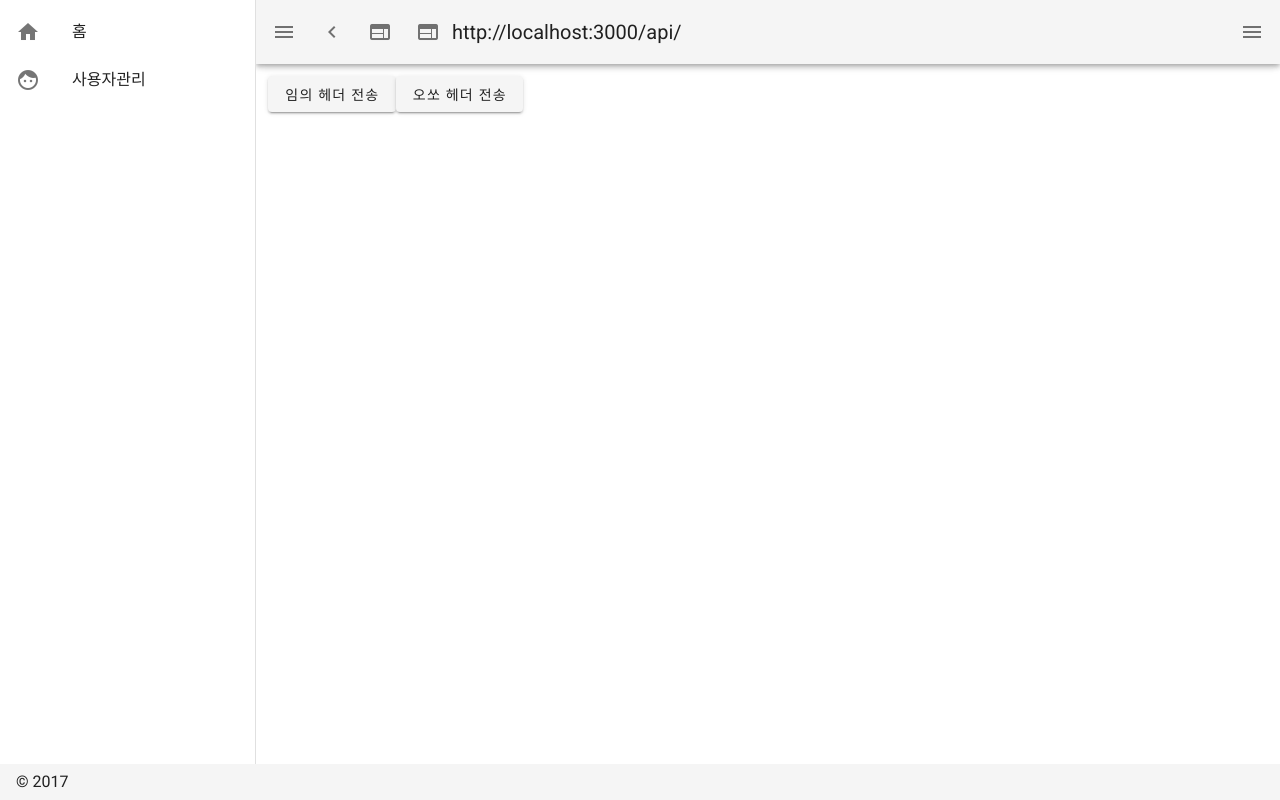
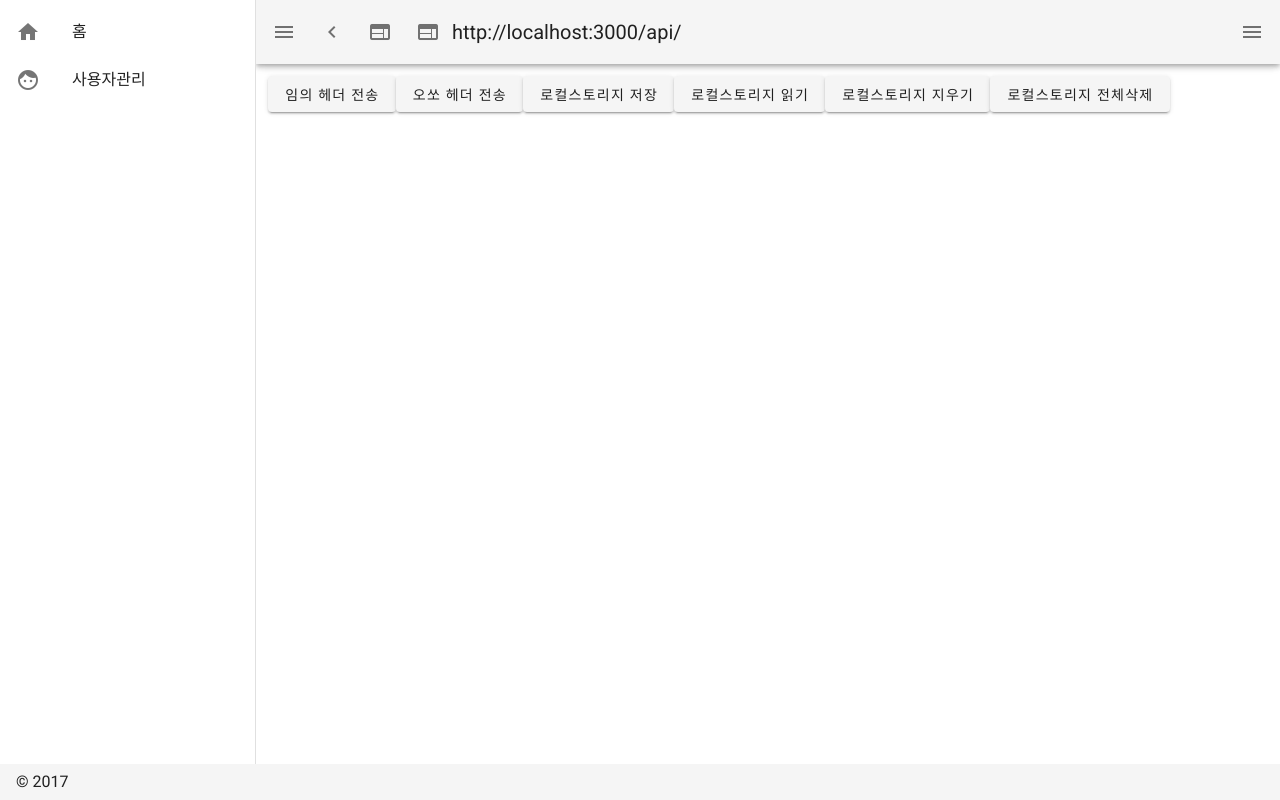
Before and after one commit to qkrwlgh91/nemv, a Vue app in the folder fe/: page /header in a window 1280 px wide. Built offline with nearby package versions, Linux system fonts and the light colour scheme.

Commit message:
localStorage example

```diff
--- a/fe/src/views/header.vue
+++ b/fe/src/views/header.vue
@@ -2,6 +2,10 @@
   <v-container>
     <v-btn @click="headerSend">임의 헤더 전송</v-btn>
     <v-btn @click="headerSend2">오쏘 헤더 전송</v-btn>
+    <v-btn @click="lsWrite">로컬스토리지 저장</v-btn>
+    <v-btn @click="lsRead">로컬스토리지 읽기</v-btn>
+    <v-btn @click="lsRemove">로컬스토리지 지우기</v-btn>
+    <v-btn @click="lsClear">로컬스토리지 전체삭제</v-btn>
   </v-container>
 </template>
 
@@ -10,6 +14,7 @@ import axios from 'axios'
 
 export default {
   mounted () {
+    // console.log(window)
     console.log(localStorage)
   },
   methods: {
@@ -20,6 +25,19 @@ export default {
     },
     headerSend2 () {
       axios.get(`${this.$apiRootPath}test`, { headers: { Authorization: 'fake token!' } })
+    },
+    lsWrite () {
+      localStorage.setItem('token', 123)
+      localStorage.setItem('love', 777)
+    },
+    lsRead () {
+      console.log(localStorage.getItem('token'))
+    },
+    lsRemove () {
+      localStorage.removeItem('token')
+    },
+    lsClear () {
+      localStorage.clear()
     }
   }
 }
```
